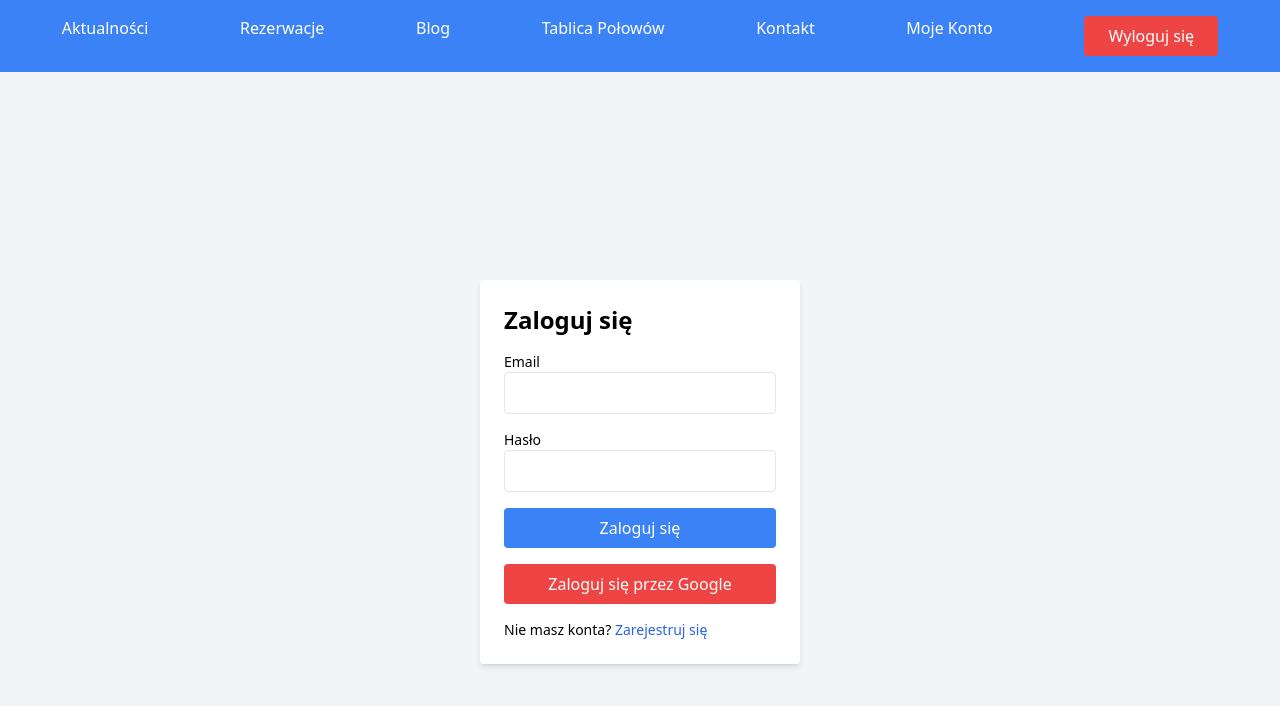
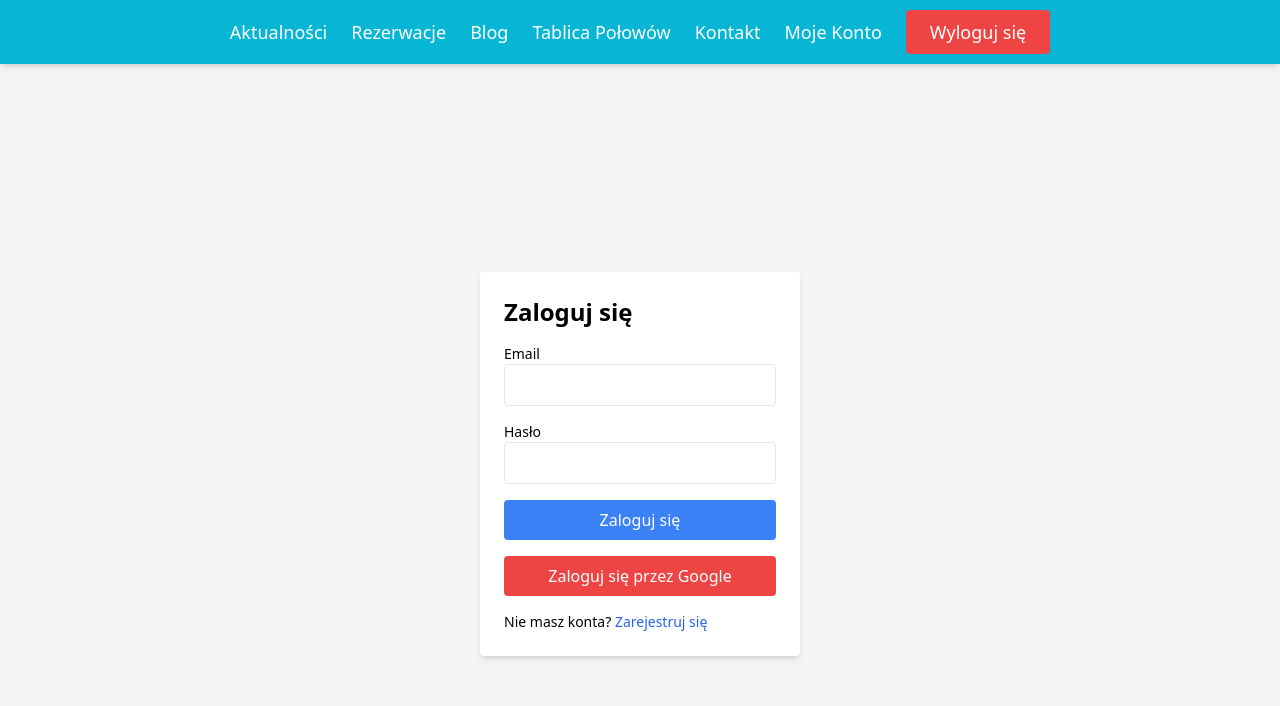
Before and after one commit to qumrran/pay-to-fish, a React (Create React App) app: page /login in a window 1280 px wide. Shown: the top 706 px of the page. Built offline with nearby package versions, Linux system fonts and the light colour scheme; no server answers.

Commit message:
modify the main menu, improve blog component

```diff
--- /dev/null
+++ b/src/components/BackButton/BackButton.tsx
@@ -0,0 +1,20 @@
+import React from 'react';
+import { SlArrowLeftCircle } from 'react-icons/sl';
+
+interface BackButtonProps {
+  onClick: () => void;
+}
+
+const BackButton: React.FC<BackButtonProps> = ({ onClick }) => {
+  return (
+    <button
+      className="mt-6 text-white bg-cyan-500 hover:bg-cyan-600 flex items-center rounded-lg px-4 py-2 hover:cursor-pointer transition-colors duration-200 text-base"
+      onClick={onClick}
+    >
+      <SlArrowLeftCircle className="mr-3 text-2xl" />
+      Wstecz
+    </button>
+  );
+};
+
+export default BackButton;
--- a/src/components/Button/Button.tsx
+++ /dev/null
@@ -1 +0,0 @@
-export {};
--- a/src/components/MainManu/MainMenu.tsx
+++ b/src/components/MainManu/MainMenu.tsx
@@ -11,85 +11,126 @@ const MainMenu: React.FC = () => {
   if (!user) return null;
 
   return (
-    <nav className="bg-blue-500 p-4 text-white">
+    <nav className="bg-cyan-500 sticky top-0 z-50 shadow-md">
+      <div className="max-w-9xl mx-auto px-4">
 
-      <div className="flex justify-between items-center">
+        <div className="flex justify-between items-center h-16">
+
+          <div className="hidden md:block flex-1"></div>
+
+
+          <ul className="hidden md:flex md:space-x-6 md:text-lg flex items-center justify-center">
+            <li>
+              <NavLink to="/news" className="text-white hover:text-gray-100">
+                Aktualności
+              </NavLink>
+            </li>
+            <li>
+              <NavLink to="/reservations" className="text-white hover:text-gray-100">
+                Rezerwacje
+              </NavLink>
+            </li>
+            <li>
+              <NavLink to="/blog" className="text-white hover:text-gray-100">
+                Blog
+              </NavLink>
+            </li>
+            <li>
+              <NavLink to="/catchboard" className="text-white hover:text-gray-100">
+                Tablica Połowów
+              </NavLink>
+            </li>
+            <li>
+              <NavLink to="/contact" className="text-white hover:text-gray-100">
+                Kontakt
+              </NavLink>
+            </li>
+            <li>
+              <NavLink to="/account" className="text-white hover:text-gray-100">
+                Moje Konto
+              </NavLink>
+            </li>
+            <li>
+              <LogoutButton />
+            </li>
+          </ul>
+
+
+          <div className="hidden md:block flex-1"></div>
+
           <button
             className="md:hidden text-white focus:outline-none"
             onClick={() => setIsMenuOpen(!isMenuOpen)}
           >
-          {isMenuOpen ? (
-            <FiX className="w-6 h-6" />
-          ) : (
-            <FiMenu className="w-6 h-6" />
-          )}
+            {isMenuOpen ? <FiX className="w-6 h-6" /> : <FiMenu className="w-6 h-6" />}
           </button>
         </div>
 
 
         <ul
-        className={`flex flex-col md:flex-row md:justify-around mt-4 md:mt-0 ${
-          isMenuOpen ? 'block' : 'hidden md:flex'
+          className={`md:hidden flex flex-col items-center space-y-4 text-lg bg-cyan-500 py-4 transition-all duration-300 ${
+            isMenuOpen ? 'block' : 'hidden'
           }`}
         >
-        <li className="py-2 md:py-0">
+          <li>
             <NavLink
               to="/news"
-            className="hover:text-gray-300 block md:inline"
+              className="text-white hover:text-gray-100"
               onClick={() => setIsMenuOpen(false)}
             >
               Aktualności
             </NavLink>
           </li>
-        <li className="py-2 md:py-0">
+          <li>
             <NavLink
               to="/reservations"
-            className="hover:text-gray-300 block md:inline"
+              className="text-white hover:text-gray-100"
               onClick={() => setIsMenuOpen(false)}
             >
               Rezerwacje
             </NavLink>
           </li>
-        <li className="py-2 md:py-0">
+          <li>
             <NavLink
               to="/blog"
-            className="hover:text-gray-300 block md:inline"
+              className="text-white hover:text-gray-100"
               onClick={() => setIsMenuOpen(false)}
             >
               Blog
             </NavLink>
           </li>
-        <li className="py-2 md:py-0">
+          <li>
             <NavLink
               to="/catchboard"
-            className="hover:text-gray-300 block md:inline"
+              className="text-white hover:text-gray-100"
               onClick={() => setIsMenuOpen(false)}
             >
               Tablica Połowów
             </NavLink>
           </li>
-        <li className="py-2 md:py-0">
+          <li>
             <NavLink
               to="/contact"
-            className="hover:text-gray-300 block md:inline"
+              className="text-white hover:text-gray-100"
               onClick={() => setIsMenuOpen(false)}
             >
               Kontakt
             </NavLink>
           </li>
-        <li className="py-2 md:py-0">
+          <li>
             <NavLink
               to="/account"
-            className="hover:text-gray-300 block md:inline"
+              className="text-white hover:text-gray-100"
               onClick={() => setIsMenuOpen(false)}
             >
               Moje Konto
             </NavLink>
           </li>
-        <li className="py-2 md:py-0">
+          <li>
             <LogoutButton />
           </li>
         </ul>
+      </div>
     </nav>
   );
 };
--- a/src/pages/Blog/Blog.tsx
+++ b/src/pages/Blog/Blog.tsx
@@ -3,9 +3,10 @@ import { db } from '../../firebase/firebaseConfig';
 import { collection, query, onSnapshot } from 'firebase/firestore';
 import { ClipLoader } from 'react-spinners';
 import LazyLoad from 'react-lazyload';
-import { SlArrowRightCircle } from "react-icons/sl";
+import { SlArrowRightCircle } from 'react-icons/sl';
+import BackButton from '../../components/BackButton/BackButton';
 
-// Definicja typu BlogPost
+
 interface BlogPost {
   id: string;
   title: string;
@@ -39,7 +40,7 @@ const Blog: React.FC = () => {
         } as BlogPost;
       });
 
-      // Sortowanie po dacie (najnowsze na początku)
+
       const sortedData = data.sort((a, b) => {
         return new Date(b.date).getTime() - new Date(a.date).getTime();
       });
@@ -54,13 +55,11 @@ const Blog: React.FC = () => {
   const renderExpandedPost = (post: BlogPost) => (
     <div className="p-4">
       <div className="mx-auto max-w-5xl bg-white p-6 shadow-md rounded-lg">
-        <button
-          className="text-blue-500 hover:text-blue-700 mb-4"
-          onClick={() => setExpandedPost(null)}
-        >
-          Wstecz
-        </button>
-        <h1 className="text-3xl font-bold mb-4">{post.title}</h1>
+
+        <BackButton onClick={() => setExpandedPost(null)} />
+
+
+        <h1 className="text-3xl font-bold mb-4 mt-4">{post.title}</h1>
         <p className="text-gray-500 mb-2">{post.date}</p>
         {post.imgUrl && (
           <img src={post.imgUrl} alt={post.title} className="w-full h-auto mb-4 rounded" />
@@ -80,6 +79,9 @@ const Blog: React.FC = () => {
             </span>
           ))}
         </div>
+
+
+        <BackButton onClick={() => setExpandedPost(null)} />
       </div>
     </div>
   );
@@ -93,11 +95,11 @@ const Blog: React.FC = () => {
       ) : expandedPost ? (
         renderExpandedPost(expandedPost)
       ) : (
-        <div className="grid grid-cols-1 sm:grid-cols-2 md:grid-cols-3 lg:grid-cols-4 gap-6">
+        <div className="max-w-9xl mx-auto grid grid-cols-1 sm:grid-cols-2 md:grid-cols-3 lg:grid-cols-4 gap-6">
           {posts.map((post) => (
             <div
               key={post.id}
-              className="bg-white shadow-lg rounded-lg overflow-hidden"
+              className="bg-white shadow-lg rounded-lg overflow-hidden flex flex-col"
             >
               {post.imgUrl && (
                 <LazyLoad height={200} offset={100}>
@@ -108,8 +110,14 @@ const Blog: React.FC = () => {
                   />
                 </LazyLoad>
               )}
-              <div className="p-4">
-                <h3 className="font-semibold text-xl mb-2">{post.title}</h3>
+              <div className="p-4 flex flex-col flex-grow">
+
+                <h3
+                  className="font-semibold text-xl mb-2 line-clamp-2 overflow-hidden text-ellipsis"
+                  title={post.title}
+                >
+                  {post.title}
+                </h3>
                 <p className="text-sm text-gray-500 mb-4">{post.date}</p>
                 <p className="text-sm text-gray-700 mb-4">
                   {post.content.substring(0, 150)}...
@@ -118,30 +126,30 @@ const Blog: React.FC = () => {
                   <span>Autor: {post.author}</span>
                   <span>Kategoria: {post.category}</span>
                 </div>
-                <div className="flex mt-4">
+                <div className="flex flex-wrap mt-4">
                   {post.tags.slice(0, 2).map((tag, index) => (
                     <span
                       key={index}
-                      className="bg-gray-200 text-gray-600 text-xs py-1 px-2 rounded-full mr-2"
+                      className="bg-gray-200 text-gray-600 text-xs py-1 px-2 rounded-full mr-2 mb-2"
                     >
                       {tag}
                     </span>
                   ))}
                   {post.tags.length > 2 && (
-                    <span className="bg-gray-200 text-gray-600 text-xs py-1 px-2 rounded-full mr-2">
+                    <span className="bg-gray-200 text-gray-600 text-xs py-1 px-2 rounded-full mr-2 mb-2">
                       +{post.tags.length - 2} inne
                     </span>
                   )}
                 </div>
+                <div className="mt-auto">
                   <button
                     onClick={() => setExpandedPost(post)}
-  className="mt-4 text-black hover:text-white flex items-center border-2 border-black rounded px-2 py-1 hover:bg-black hover:cursor-pointer transition-colors duration-200 text-sm"
+                    className="mt-4 text-white bg-cyan-500 hover:bg-cyan-600 flex items-center rounded px-2 py-1 hover:cursor-pointer transition-colors duration-200 text-sm"
                   >
                     Czytaj dalej
                     <SlArrowRightCircle className="ml-2 text-lg" />
                   </button>
-
-
+                </div>
               </div>
             </div>
           ))}
--- a/tailwind.config.js
+++ b/tailwind.config.js
@@ -2,7 +2,11 @@
 module.exports = {
   content: ['./src/**/*.{js,jsx,ts,tsx}'],
   theme: {
-    extend: {},
+    extend: {
+      maxWidth: {
+        '9xl': '1920px',
+      },
+    },
   },
   plugins: [],
 };
```
Lines whose indentation alone changed are shown as unchanged.
